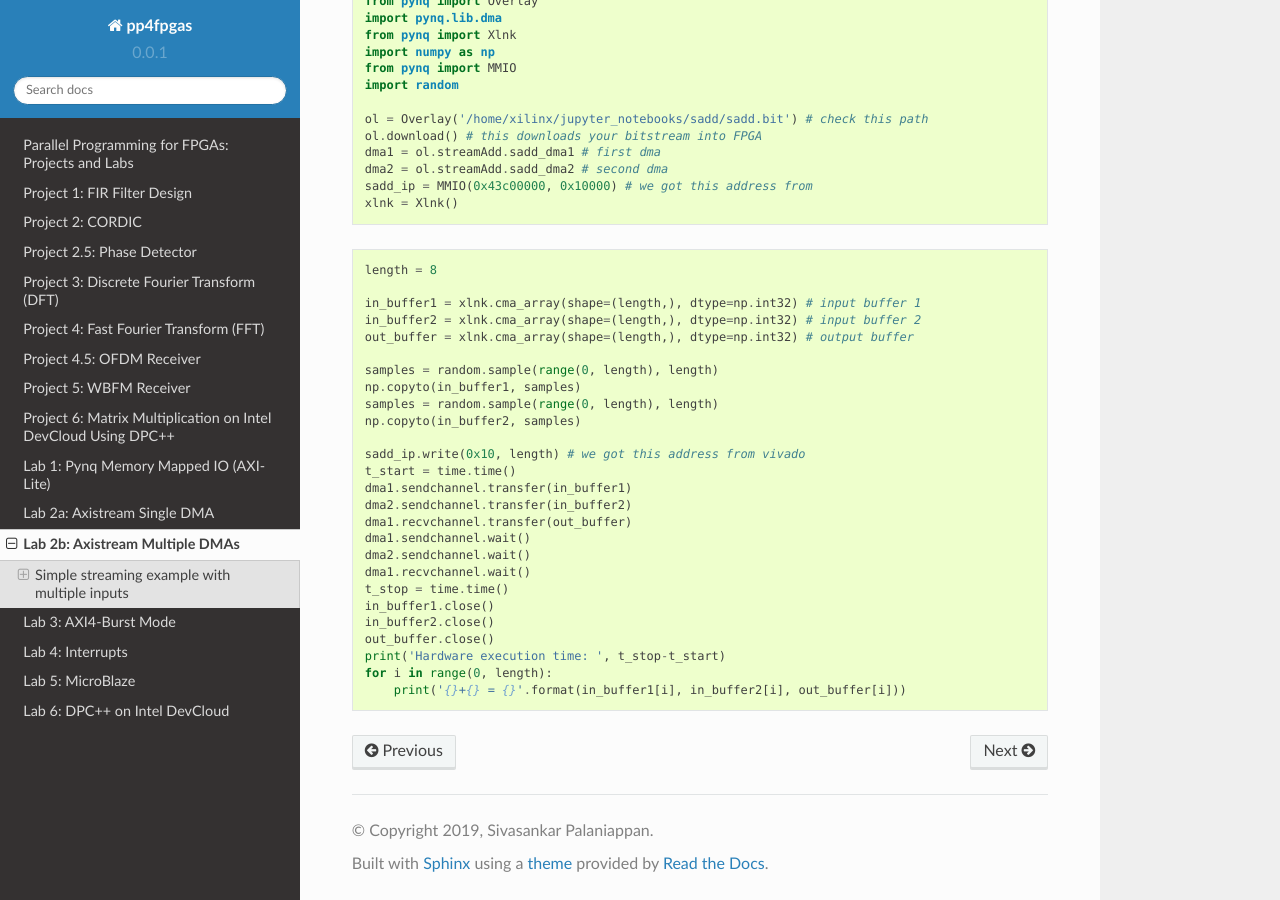
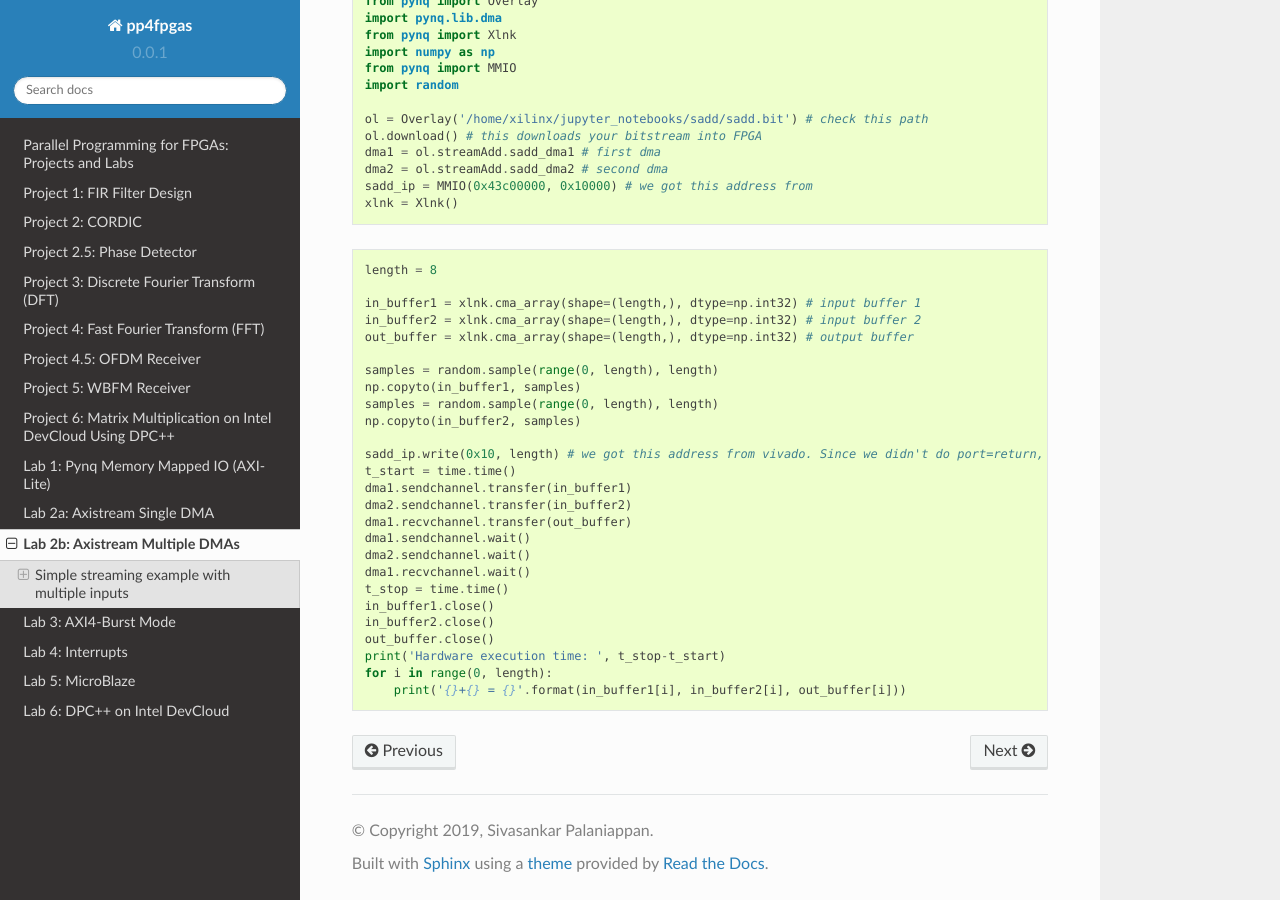
Before and after one commit to KastnerRG/Read_the_docs, a Sphinx documentation site: the page built from docs/axidma2.rst, in a window 1280 px wide and 900 px high, scrolled down 10412 px. Built offline with Sphinx 7.4.7 and the Read the Docs theme 2.0.0, drawn with Linux system fonts in a browser that asks for light colours.

Commit message:
Minor updates

```diff
--- a/docs/PYNQ-example.rst
+++ b/docs/PYNQ-example.rst
@@ -167,7 +167,7 @@
 	ol = Overlay("/home/xilinx/jupyter_notebooks/mul_test/design_1_wrapper.bit") # designate a bitstream to be flashed to the FPGA
 	ol.download() # flash the FPGA
 
-	mul_ip = MMIO(0x43C00000, 0x10000) # (IP_BASE_ADDRESS, ADDRESS_RANGE), told to us in Vivado's Address Editor
+	mul_ip = MMIO(0x43C00000, 0x10000) # (IP_BASE_ADDRESS, ADDRESS_RANGE), told to us in Vivado
 	inp = 5 # number we want to double
 
 	mul_ip.write(0x18, inp) # write input value to input address in fabric
--- a/docs/axidma2.rst
+++ b/docs/axidma2.rst
@@ -223,7 +223,7 @@
 	samples = random.sample(range(0, length), length)
 	np.copyto(in_buffer2, samples)
 
-	sadd_ip.write(0x10, length) # we got this address from vivado
+	sadd_ip.write(0x10, length) # we got this address from vivado. Since we didn't do port=return, and we set a constant for ap_start, we only have to write length.
 	t_start = time.time()
 	dma1.sendchannel.transfer(in_buffer1)
 	dma2.sendchannel.transfer(in_buffer2)
```
